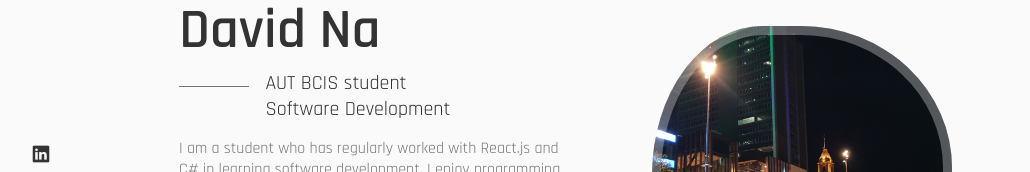
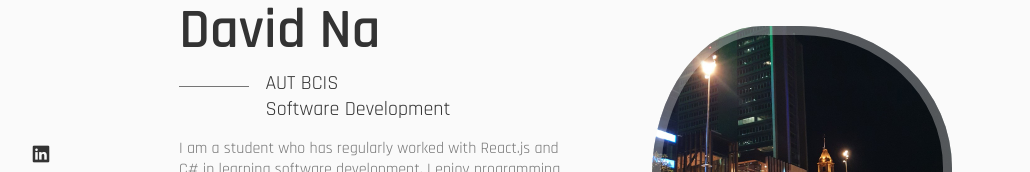
Before and after one commit to Na-David/Portfolio, a React (Create React App) app: page / in a window 1280 px wide. Shown: the part 189-361 px from the top of the page, without its empty margins (125-1155 px from the left). Built offline with nearby package versions, Linux system fonts and the light colour scheme; the HTML template or start-up script is replaced by a standard one.

Commit message:
CV changed

```diff
--- a/src/components/Home/Data.jsx
+++ b/src/components/Home/Data.jsx
@@ -1,21 +1,26 @@
-import React from 'react'
+import React from "react";
 
 const Data = () => {
   return (
-    <div className='home__data'>
-      <h1 className='home__title'>David Na</h1>
-      <h3 className='home__subtitle'>AUT BCIS student<br />Software Development</h3>
-      <p className='home__description'>
-        I am a student who has regularly worked with React.js and C# in learning software development.
-        I enjoy programming and have a passion for solving problems with perseverance.
-        Furthermore, I strongly desire to learn new technologies and am highly motivated to put forth the effort required to learn.
+    <div className="home__data">
+      <h1 className="home__title">David Na</h1>
+      <h3 className="home__subtitle">
+        AUT BCIS <br />
+        Software Development
+      </h3>
+      <p className="home__description">
+        I am a student who has regularly worked with React.js and C# in learning
+        software development. I enjoy programming and have a passion for solving
+        problems with perseverance. Furthermore, I strongly desire to learn new
+        technologies and am highly motivated to put forth the effort required to
+        learn.
       </p>
 
-      <a href='#contact' className='button button--flex'>
-        Say Hello　<i className='uil uil-message nav__icon'></i>
+      <a href="#contact" className="button button--flex">
+        Say Hello　<i className="uil uil-message nav__icon"></i>
       </a>
     </div>
-  )
-}
+  );
+};
 
-export default Data
+export default Data;
```
Also changed, not shown: 1 other file (tests, documents, lock files or other folders).
